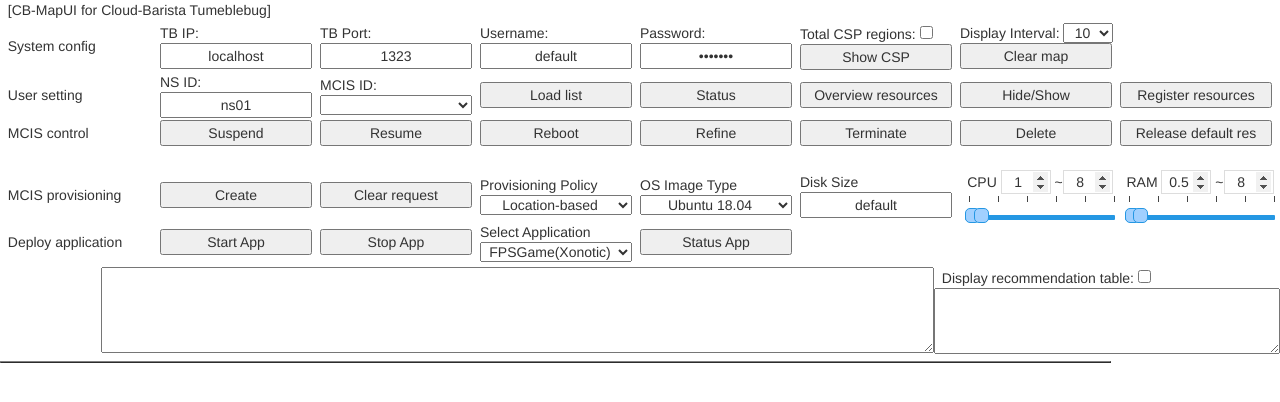
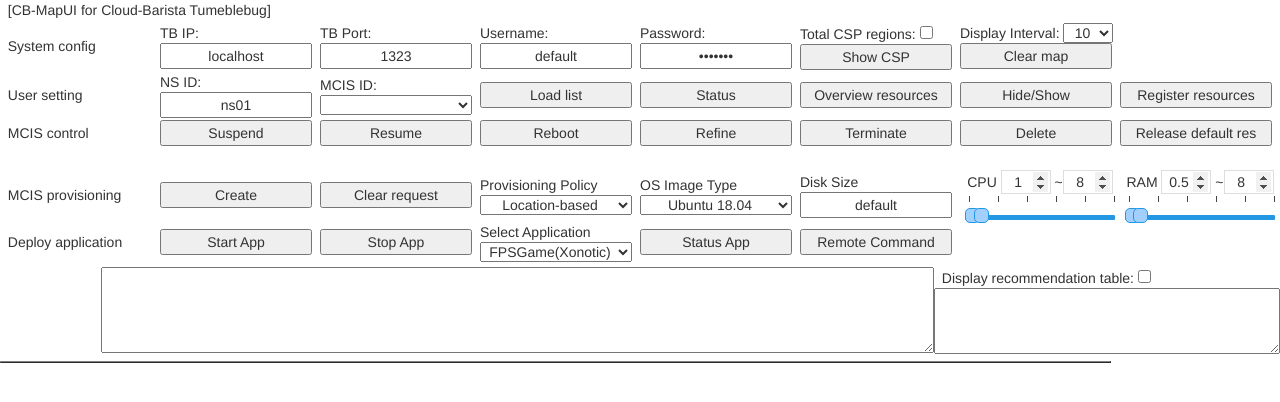
Before and after one commit to seokho-son/cb-mapui, a website: page index.html in a window 1280 px wide. Shown: the top 402 px of the page. Drawn offline with nearby package versions, Linux system fonts and the light colour scheme.

Commit message:
Add remote command feature

```diff
--- a/index.html
+++ b/index.html
@@ -334,7 +334,7 @@ OF THIS SOFTWARE, EVEN IF ADVISED OF THE POSSIBILITY OF SUCH DAMAGE.
         </td>
 
         <td><input type=button id="statusApp" value="Status App" onClick="statusApp()" style="text-align:center; width:95%"></td>
-
+        <td><input type=button id="remoteCmd" value="Remote Command" onClick="remoteCmd()" style="text-align:center; width:95%"></td>
       </tr>
 
     </tbody>
--- a/index.js
+++ b/index.js
@@ -2468,11 +2468,78 @@ function statusApp() {
 window.statusApp = statusApp;
 
 
-
-
-
-
-
+// function for remoteCmd by remoteCmd button item
+function remoteCmd() {
+  var mcisid = document.getElementById("mcisid").value;
+  if (mcisid) {
+
+    messageTextArea.value = " Forward remote ssh command to MCIS " + mcisid;
+    document.getElementById("remoteCmd").style.color = "#FF0000";
+
+    var hostname = hostnameElement.value;
+    var port = portElement.value;
+    var username = document.getElementById("username").value;
+    var password = document.getElementById("password").value;
+    var namespace = document.getElementById("namespace").value;
+
+    var url = `http://${hostname}:${port}/tumblebug/ns/${namespace}/cmd/mcis/${mcisid}`
+    var cmd = ""
+
+    Swal.fire({
+      title: 'Put command to forward',
+      width: 600,
+      html:
+        '<font size=4>' +
+        'MCIS: ' + mcisid,
+      input: 'textarea',
+      inputAttributes: {
+        autocapitalize: 'off'
+      },
+      showCancelButton: true,
+      confirmButtonText: 'Confirm',
+      //showLoaderOnConfirm: true,
+      // position: 'top-end',
+      //back(disabled section)ground color
+      backdrop: `rgba(0, 0, 0, 0.08)`
+    }).then((result) => {
+      // result.value is false if result.isDenied or another key such as result.isDismissed
+      if (result.value) {
+        cmd = result.value;
+        messageTextArea.value += cmd
+
+        var commandReqTmp = {
+          command: `${cmd}`
+        }
+        var jsonBody = JSON.stringify(commandReqTmp, undefined, 4);
+
+        axios({
+          method: 'post',
+          url: url,
+          headers: { 'Content-Type': 'application/json' },
+          data: jsonBody,
+          auth: {
+            username: `${username}`,
+            password: `${password}`
+          }
+
+        })
+        .then((res)=>{
+          console.log(res); // for debug
+          document.getElementById("remoteCmd").style.color = "#000000";
+          messageTextArea.value = "[Complete: remote ssh command to MCIS]\n" + JSON.stringify(res.data, null, 2).replaceAll(/\\n/g, newline +'\t' +'\t');
+        });
+
+      } else {
+        messageTextArea.value = "Cannot set command"
+        document.getElementById("remoteCmd").style.color = "#000000";
+      }
+    })
+
+  } else {
+    messageTextArea.value = " MCIS ID is not assigned";
+  }
+}
+window.remoteCmd = remoteCmd;
 
 
 
```
